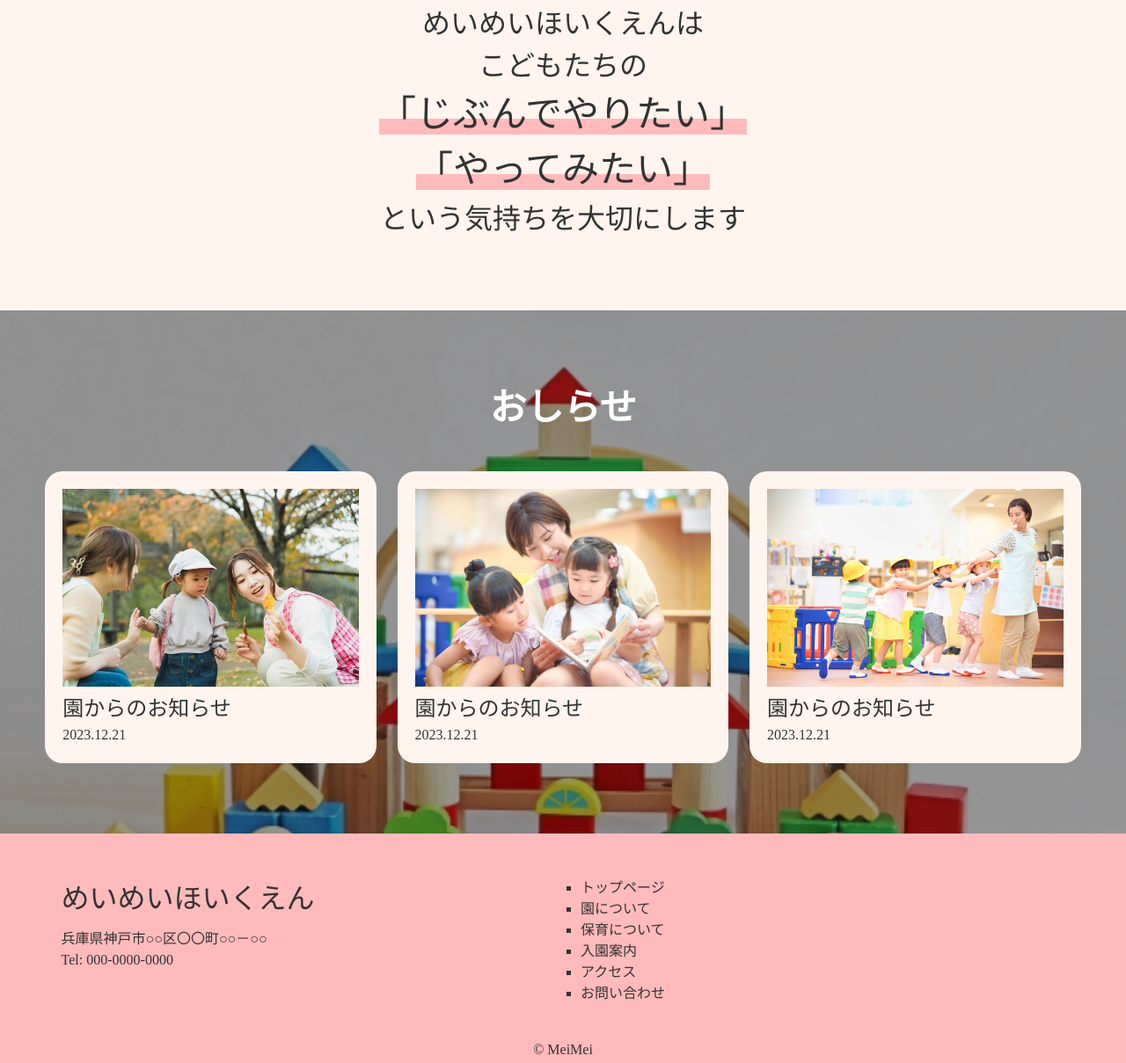
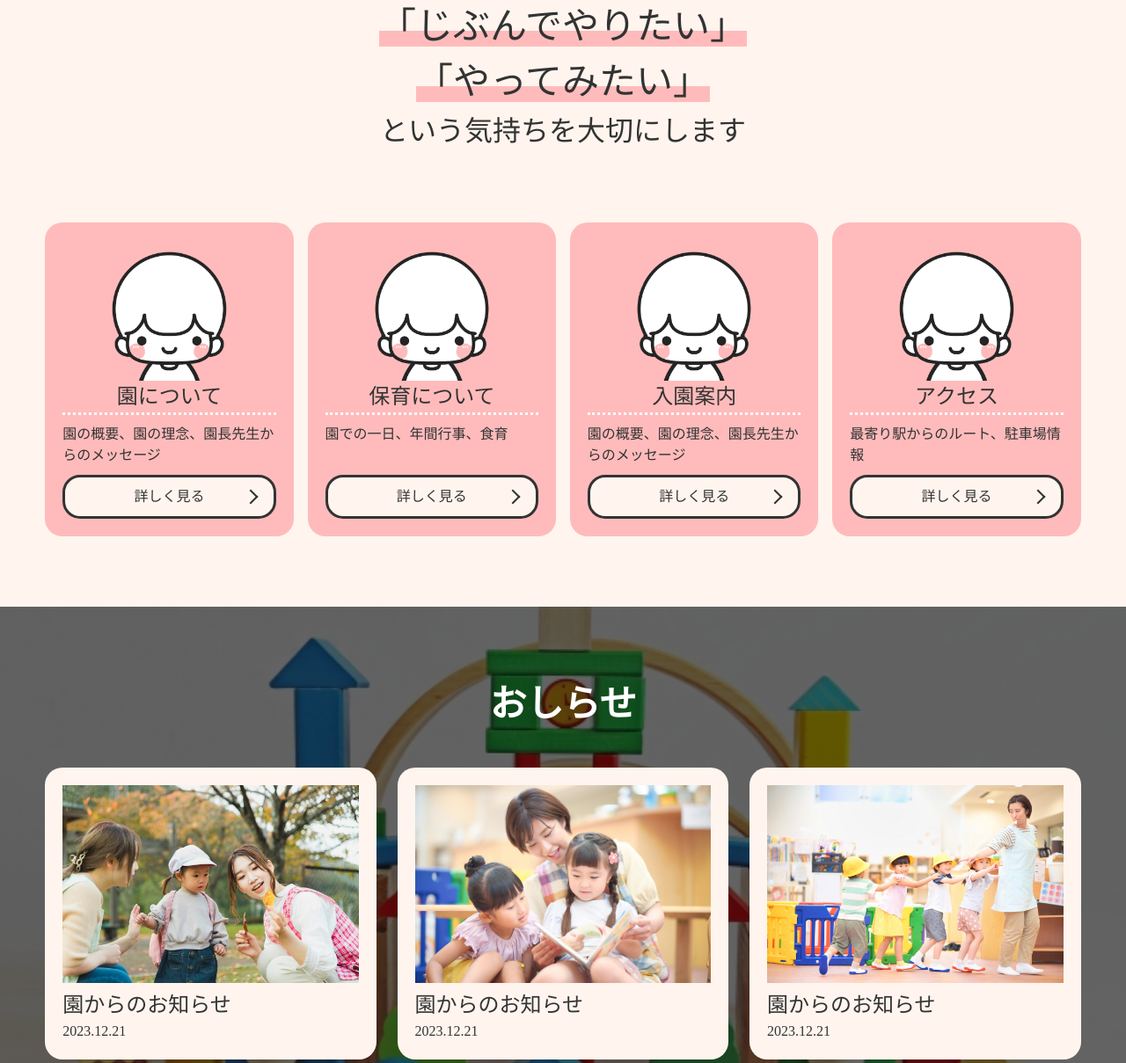
Before and after one commit to h-mei-mei/nursery-school, a plain HTML site: page index.html in a window 1280 px wide. Shown: the part 937-2146 px from the top of the page at 88% size. Drawn offline with Linux system fonts and the light colour scheme; a web font is replaced by a local one.

Commit message:
Add files via upload

```diff
--- a/css/index.css
+++ b/css/index.css
@@ -10,7 +10,7 @@
 	position: relative;
 }
 #mainvisual ul li.slider-item{
-	height: 800px;
+	height: 700px;
 	max-height: 100vw;
 }
 #mainvisual ul li.slider-item img{
@@ -19,7 +19,7 @@
 }
 #mainvisual .kisya{
 	min-width: 300px;
-	max-width: 800px;
+	max-width: 600px;
 	position: absolute;
 	left: 50%;
     bottom: -50px;
@@ -42,13 +42,76 @@
 	font-size: 4.2rem;
 	background:linear-gradient(transparent 60%, var(--accent-color) 60%);
 }
+
+/***************************************/
+/* link */
+/***************************************/
+#link{
+	padding-bottom: 80px;
+}
+#link ul{
+	display: flex;
+	flex-wrap: wrap;
+	justify-content: space-between;
+}
+#link ul li{
+	width: 24%;
+	padding: 20px 20px 20px;
+	border-radius: 20px;
+	background-color: var(--accent-color);
+	position: relative;
+	display: flex;
+  	flex-direction: column;
+}
+
+#link ul li .title{
+	text-align: center;
+	font-size: 2.4rem;
+	border-bottom: 3px dotted #fff;
+	margin-bottom: 10px;
+}
+#link ul li .description{
+	padding-bottom: 10px;
+}
+#link ul li a{
+	display: block;
+	padding: 10px;
+	background-color: var(--bg-color);
+	border: 3px solid var(--text-color);
+	border-radius: 20px;
+	text-align: center;
+	position: relative;
+	transition: all .3s;
+	margin-top: auto;
+}
+#link ul li a::after{
+    content: '';
+    border: 0;
+    border-top: solid 2px var(--text-color);
+    border-right: solid 2px  var(--text-color);
+    display: inline-block;
+    width: 10px;
+    height: 10px;
+    position: absolute;
+    top: 50%;
+    right: 20px;
+    transform: translateY(-50%) rotate(45deg); /* rotate(45deg)で矢印を回転（向きを変更）させる */
+}
+
+#link ul li a:hover{
+	background-color: var(--accent-color);
+}
+
+
+
 /***************************************/
 /* news */
 /***************************************/
 #news{
-	background-image: linear-gradient(rgba(0,0,0,0.4),rgba(0,0,0,0.4)),url("../img/news-bg.jpg");
+	background-image: linear-gradient(rgba(0,0,0,0.6),rgba(0,0,0,0.6)),url("../img/news-bg.jpg");
 	background-attachment: fixed;
 	background-repeat: no-repeat;
+	background-position: center;
 	background-size: cover;
 	padding: 80px 0;
 }
@@ -97,6 +160,10 @@
 		font-size: 3.2rem;
 	}
 
+	#link ul li{
+		width: 48%;
+		margin-bottom: 40px;
+	}
 
 	#news ul.news-lists{
 		flex-direction: column;
--- a/index.html
+++ b/index.html
@@ -121,13 +121,45 @@
 				<li class="slider-item"><img src="img/mainvisual-1.jpg" alt="メインビジュアル"></li>
 				<li class="slider-item"><img src="img/mainvisual-2.jpg" alt="メインビジュアル"></li>
 				<li class="slider-item"><img src="img/mainvisual-3.jpg" alt="メインビジュアル"></li>
+				<li class="slider-item"><img src="img/mainvisual-4.jpg" alt="メインビジュアル"></li>
 			</ul>
-			<div class="kisya"><img src="img/mainvisual-kisya.png" alt="汽車"></div>
+			<div class="kisya"><img src="img/mainvisual-img.png" alt="おとこのことおんなのこ"></div>
 		</section>
 
 		<section id="message">
 			<div class="container">
 				<p>めいめいほいくえんは<br>こどもたちの<br><span>「じぶんでやりたい」</span><br><span>「やってみたい」</span><br>という気持ちを大切にします</p>
+			</div>
+		</section>
+
+		<section id="link">
+			<div class="container">
+				<ul>
+					<li>
+						<img src="img/link-img.png" alt="男の子">
+						<p class="title">園について</p>
+						<p class="description">園の概要、園の理念、園長先生からのメッセージ</p>
+						<a href="#">詳しく見る</a>
+					</li>
+					<li>
+						<img src="img/link-img.png" alt="男の子">
+						<p class="title">保育について</p>
+						<p class="description">園での一日、年間行事、食育</p>
+						<a href="#">詳しく見る</a>
+					</li>
+					<li>
+						<img src="img/link-img.png" alt="男の子">
+						<p class="title">入園案内</p>
+						<p class="description">園の概要、園の理念、園長先生からのメッセージ</p>
+						<a href="#">詳しく見る</a>
+					</li>
+					<li>
+						<img src="img/link-img.png" alt="男の子">
+						<p class="title">アクセス</p>
+						<p class="description">最寄り駅からのルート、駐車場情報</p>
+						<a href="#">詳しく見る</a>
+					</li>
+				</ul>
 			</div>
 		</section>
 
```
Also changed, not shown: img/link-img.png (added), img/mainvisual-4.jpg (added), img/mainvisual-img.png (added), img/mainvisual-kisya.png.
